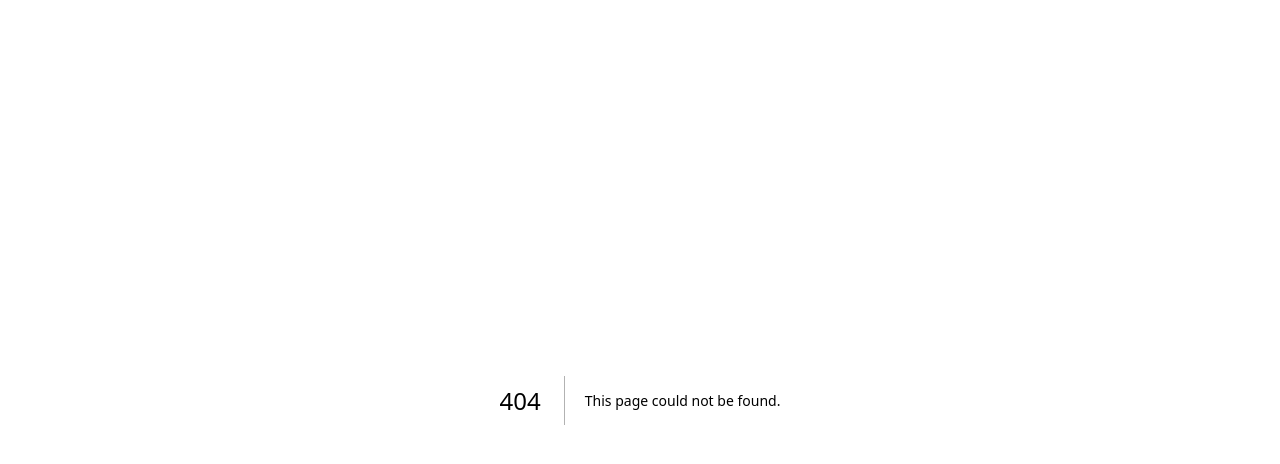
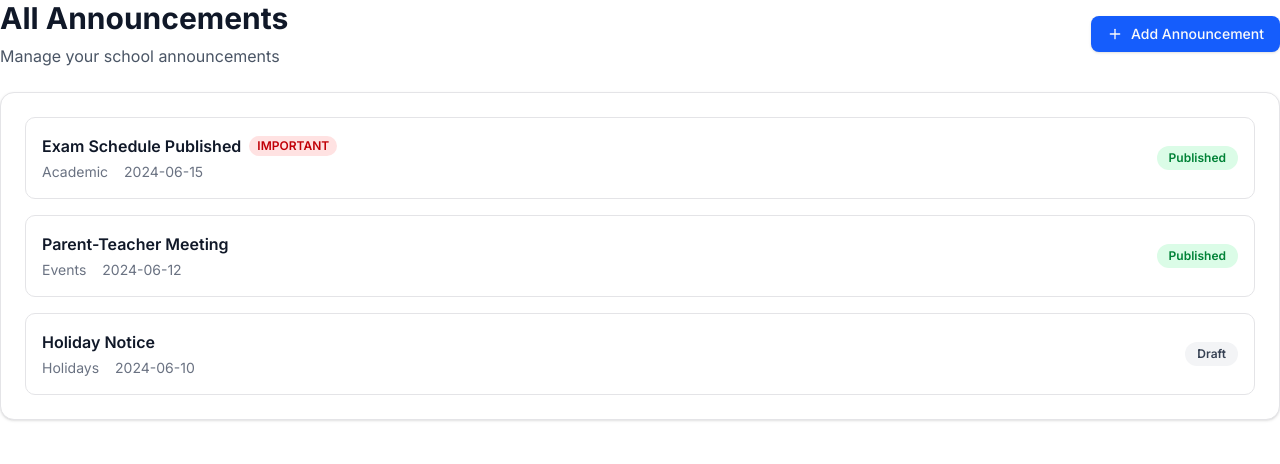
Before and after one commit to fjrhub/smkpgrimojokerto, a Next.js app: page /dashboard/announcements in a window 1280 px wide. Before the commit this address had no page. Shown: the top 464 px of the page. Built offline with nearby package versions, Linux system fonts and the light colour scheme.

Commit message:
feat: add announcements module with create form

```diff
--- a/app/dashboard/announcements/add/page.js
+++ b/app/dashboard/announcements/add/page.js
@@ -1,77 +1,102 @@
-'use client'
+"use client";
 
-import { useState } from 'react'
-import { Card, CardContent, CardHeader, CardTitle } from '@/components/ui/card'
-import { Button } from '@/components/ui/button'
-import { Input } from '@/components/ui/input'
-import { Label } from '@/components/ui/label'
-import { Select, SelectContent, SelectItem, SelectTrigger, SelectValue } from '@/components/ui/select'
-import { Calendar } from '@/components/ui/calendar'
-import { Popover, PopoverContent, PopoverTrigger } from '@/components/ui/popover'
-import { Dialog, DialogContent, DialogHeader, DialogTitle, DialogDescription } from '@/components/ui/dialog'
-import { CalendarIcon, Upload, Eye, Save } from 'lucide-react'
-import { format } from 'date-fns'
-import dynamic from 'next/dynamic'
-import 'react-quill/dist/quill.snow.css'
+import { useState } from "react";
+import { Card, CardContent, CardHeader, CardTitle } from "@/components/ui/card";
+import { Button } from "@/components/ui/button";
+import { Input } from "@/components/ui/input";
+import { Label } from "@/components/ui/label";
+import {
+  Select,
+  SelectContent,
+  SelectItem,
+  SelectTrigger,
+  SelectValue,
+} from "@/components/ui/select";
+import { Calendar } from "@/components/ui/calendar";
+import {
+  Popover,
+  PopoverContent,
+  PopoverTrigger,
+} from "@/components/ui/popover";
+import {
+  Dialog,
+  DialogContent,
+  DialogHeader,
+  DialogTitle,
+  DialogDescription,
+} from "@/components/ui/dialog";
+import { CalendarIcon, Upload, Eye, Save } from "lucide-react";
+import { format } from "date-fns";
+import dynamic from "next/dynamic";
+import "react-quill-new/dist/quill.snow.css";
 
-const ReactQuill = dynamic(() => import('react-quill'), { ssr: false })
+const QuillEditor = dynamic(
+  () => import("react-quill-new").then((mod) => mod.default),
+  { ssr: false },
+);
 
 export default function AddAnnouncementPage() {
   const [formData, setFormData] = useState({
-    title: '',
-    content: '',
-    category: '',
+    title: "",
+    content: "",
+    category: "",
     startDate: undefined,
     endDate: undefined,
-    status: 'draft',
-    priority: 'normal',
+    status: "draft",
+    priority: "normal",
     attachment: null,
-  })
+  });
 
-  const [showPreview, setShowPreview] = useState(false)
-  const [fileName, setFileName] = useState('')
+  const [showPreview, setShowPreview] = useState(false);
+  const [fileName, setFileName] = useState("");
 
   const categories = [
-    'Academic',
-    'Events',
-    'Holidays',
-    'Exam Schedule',
-    'Sports',
-    'Cultural',
-    'Administrative',
-    'General',
-  ]
+    "Academic",
+    "Events",
+    "Holidays",
+    "Exam Schedule",
+    "Sports",
+    "Cultural",
+    "Administrative",
+    "General",
+  ];
 
   const handleFileChange = (e) => {
-    const file = e.target.files?.[0]
+    const file = e.target.files?.[0];
     if (file) {
-      setFileName(file.name)
-      setFormData({ ...formData, attachment: file })
+      setFileName(file.name);
+      setFormData({ ...formData, attachment: file });
     }
-  }
+  };
 
   const handleSave = () => {
-    console.log('Saving announcement:', formData)
-    alert('Announcement saved successfully! (This is a demo - no backend connected)')
-  }
+    console.log("Saving announcement:", formData);
+    alert(
+      "Announcement saved successfully! (This is a demo - no backend connected)",
+    );
+  };
 
   const quillModules = {
     toolbar: [
       [{ header: [1, 2, 3, false] }],
-      ['bold', 'italic', 'underline', 'strike'],
-      [{ list: 'ordered' }, { list: 'bullet' }],
+      ["bold", "italic", "underline", "strike"],
+      [{ list: "ordered" }, { list: "bullet" }],
       [{ align: [] }],
-      ['link', 'image'],
-      ['clean'],
+      ["link", "image"],
+      ["clean"],
     ],
-  }
+  };
 
   return (
     <div className="space-y-6">
       {/* Header */}
       <div>
-        <h1 className="text-3xl font-bold text-gray-900">Add New Announcement</h1>
-        <p className="text-gray-600 mt-2">Create and publish announcements for your school</p>
+        <h1 className="text-3xl font-bold text-gray-900">
+          Add New Announcement
+        </h1>
+        <p className="text-gray-600 mt-2">
+          Create and publish announcements for your school
+        </p>
       </div>
 
       <Card>
@@ -87,7 +112,9 @@ export default function AddAnnouncementPage() {
                 id="title"
                 placeholder="Enter announcement title"
                 value={formData.title}
-                onChange={(e) => setFormData({ ...formData, title: e.target.value })}
+                onChange={(e) =>
+                  setFormData({ ...formData, title: e.target.value })
+                }
                 className="w-full"
               />
             </div>
@@ -95,7 +122,12 @@ export default function AddAnnouncementPage() {
             {/* Category */}
             <div className="space-y-2">
               <Label htmlFor="category">Category *</Label>
-              <Select value={formData.category} onValueChange={(value) => setFormData({ ...formData, category: value })}>
+              <Select
+                value={formData.category}
+                onValueChange={(value) =>
+                  setFormData({ ...formData, category: value })
+                }
+              >
                 <SelectTrigger>
                   <SelectValue placeholder="Select category" />
                 </SelectTrigger>
@@ -113,10 +145,12 @@ export default function AddAnnouncementPage() {
             <div className="space-y-2">
               <Label>Announcement Content *</Label>
               <div className="bg-white border rounded-md">
-                <ReactQuill
+                <QuillEditor
                   theme="snow"
                   value={formData.content}
-                  onChange={(value) => setFormData({ ...formData, content: value })}
+                  onChange={(value) =>
+                    setFormData({ ...formData, content: value })
+                  }
                   modules={quillModules}
                   className="min-h-[300px]"
                 />
@@ -134,14 +168,18 @@ export default function AddAnnouncementPage() {
                       className="w-full justify-start text-left font-normal"
                     >
                       <CalendarIcon className="mr-2 h-4 w-4" />
-                      {formData.startDate ? format(formData.startDate, 'PPP') : 'Pick a date'}
+                      {formData.startDate
+                        ? format(formData.startDate, "PPP")
+                        : "Pick a date"}
                     </Button>
                   </PopoverTrigger>
                   <PopoverContent className="w-auto p-0">
                     <Calendar
                       mode="single"
                       selected={formData.startDate}
-                      onSelect={(date) => setFormData({ ...formData, startDate: date })}
+                      onSelect={(date) =>
+                        setFormData({ ...formData, startDate: date })
+                      }
                       initialFocus
                     />
                   </PopoverContent>
@@ -157,14 +195,18 @@ export default function AddAnnouncementPage() {
                       className="w-full justify-start text-left font-normal"
                     >
                       <CalendarIcon className="mr-2 h-4 w-4" />
-                      {formData.endDate ? format(formData.endDate, 'PPP') : 'Pick a date'}
+                      {formData.endDate
+                        ? format(formData.endDate, "PPP")
+                        : "Pick a date"}
                     </Button>
                   </PopoverTrigger>
                   <PopoverContent className="w-auto p-0">
                     <Calendar
                       mode="single"
                       selected={formData.endDate}
-                      onSelect={(date) => setFormData({ ...formData, endDate: date })}
+                      onSelect={(date) =>
+                        setFormData({ ...formData, endDate: date })
+                      }
                       initialFocus
                     />
                   </PopoverContent>
@@ -176,7 +218,12 @@ export default function AddAnnouncementPage() {
             <div className="grid grid-cols-1 md:grid-cols-2 gap-4">
               <div className="space-y-2">
                 <Label>Status</Label>
-                <Select value={formData.status} onValueChange={(value) => setFormData({ ...formData, status: value })}>
+                <Select
+                  value={formData.status}
+                  onValueChange={(value) =>
+                    setFormData({ ...formData, status: value })
+                  }
+                >
                   <SelectTrigger>
                     <SelectValue />
                   </SelectTrigger>
@@ -189,7 +236,12 @@ export default function AddAnnouncementPage() {
 
               <div className="space-y-2">
                 <Label>Priority</Label>
-                <Select value={formData.priority} onValueChange={(value) => setFormData({ ...formData, priority: value })}>
+                <Select
+                  value={formData.priority}
+                  onValueChange={(value) =>
+                    setFormData({ ...formData, priority: value })
+                  }
+                >
                   <SelectTrigger>
                     <SelectValue />
                   </SelectTrigger>
@@ -262,27 +314,27 @@ export default function AddAnnouncementPage() {
             {/* Preview Header */}
             <div className="space-y-2">
               <div className="flex items-center gap-2">
-                {formData.priority === 'important' && (
+                {formData.priority === "important" && (
                   <span className="px-3 py-1 bg-red-100 text-red-700 text-xs font-semibold rounded-full">
                     IMPORTANT
                   </span>
                 )}
                 <span className="px-3 py-1 bg-blue-100 text-blue-700 text-xs font-semibold rounded-full">
-                  {formData.category || 'Uncategorized'}
+                  {formData.category || "Uncategorized"}
                 </span>
                 <span className="px-3 py-1 bg-gray-100 text-gray-700 text-xs font-semibold rounded-full">
-                  {formData.status === 'publish' ? 'Published' : 'Draft'}
+                  {formData.status === "publish" ? "Published" : "Draft"}
                 </span>
               </div>
               <h2 className="text-2xl font-bold text-gray-900">
-                {formData.title || 'Untitled Announcement'}
+                {formData.title || "Untitled Announcement"}
               </h2>
               <div className="flex items-center gap-4 text-sm text-gray-600">
                 {formData.startDate && (
-                  <span>Start: {format(formData.startDate, 'PPP')}</span>
+                  <span>Start: {format(formData.startDate, "PPP")}</span>
                 )}
                 {formData.endDate && (
-                  <span>End: {format(formData.endDate, 'PPP')}</span>
+                  <span>End: {format(formData.endDate, "PPP")}</span>
                 )}
               </div>
             </div>
@@ -291,14 +343,18 @@ export default function AddAnnouncementPage() {
             <div className="border-t pt-4">
               <div
                 className="prose max-w-none"
-                dangerouslySetInnerHTML={{ __html: formData.content || '<p>No content yet...</p>' }}
+                dangerouslySetInnerHTML={{
+                  __html: formData.content || "<p>No content yet...</p>",
+                }}
               />
             </div>
 
             {/* Preview Attachment */}
             {fileName && (
               <div className="border-t pt-4">
-                <p className="text-sm font-medium text-gray-700 mb-2">Attachment:</p>
+                <p className="text-sm font-medium text-gray-700 mb-2">
+                  Attachment:
+                </p>
                 <div className="flex items-center gap-2 px-4 py-2 bg-gray-50 rounded-md">
                   <Upload size={16} className="text-gray-500" />
                   <span className="text-sm text-gray-700">{fileName}</span>
@@ -309,5 +365,5 @@ export default function AddAnnouncementPage() {
         </DialogContent>
       </Dialog>
     </div>
-  )
+  );
 }
--- /dev/null
+++ b/app/dashboard/announcements/categories/page.js
@@ -0,0 +1,20 @@
+'use client'
+
+import { Card, CardContent, CardHeader, CardTitle } from '@/components/ui/card'
+
+export default function AnnouncementCategoriesPage() {
+  return (
+    <div className="space-y-6">
+      <div>
+        <h1 className="text-3xl font-bold text-gray-900">Announcement Categories</h1>
+        <p className="text-gray-600 mt-2">Manage announcement categories</p>
+      </div>
+
+      <Card>
+        <CardContent className="p-6">
+          <p className="text-gray-600">Category management coming soon</p>
+        </CardContent>
+      </Card>
+    </div>
+  )
+}
--- /dev/null
+++ b/app/dashboard/announcements/page.js
@@ -0,0 +1,63 @@
+'use client'
+
+import { Card, CardContent } from '@/components/ui/card'
+import { Button } from '@/components/ui/button'
+import { Plus } from 'lucide-react'
+import Link from 'next/link'
+
+export default function AllAnnouncementsPage() {
+  const announcements = [
+    { id: 1, title: 'Exam Schedule Published', category: 'Academic', date: '2024-06-15', status: 'Published', priority: 'Important' },
+    { id: 2, title: 'Parent-Teacher Meeting', category: 'Events', date: '2024-06-12', status: 'Published', priority: 'Normal' },
+    { id: 3, title: 'Holiday Notice', category: 'Holidays', date: '2024-06-10', status: 'Draft', priority: 'Normal' },
+  ]
+
+  return (
+    <div className="space-y-6">
+      <div className="flex justify-between items-center">
+        <div>
+          <h1 className="text-3xl font-bold text-gray-900">All Announcements</h1>
+          <p className="text-gray-600 mt-2">Manage your school announcements</p>
+        </div>
+        <Link href="/dashboard/announcements/add">
+          <Button className="flex items-center gap-2 bg-blue-600 hover:bg-blue-700">
+            <Plus size={18} />
+            Add Announcement
+          </Button>
+        </Link>
+      </div>
+
+      <Card>
+        <CardContent className="p-6">
+          <div className="space-y-4">
+            {announcements.map((announcement) => (
+              <div key={announcement.id} className="flex items-center justify-between p-4 border rounded-lg hover:bg-gray-50">
+                <div>
+                  <div className="flex items-center gap-2 mb-1">
+                    <h3 className="font-semibold text-gray-900">{announcement.title}</h3>
+                    {announcement.priority === 'Important' && (
+                      <span className="px-2 py-0.5 bg-red-100 text-red-700 text-xs font-semibold rounded-full">
+                        IMPORTANT
+                      </span>
+                    )}
+                  </div>
+                  <div className="flex gap-4 mt-1">
+                    <span className="text-sm text-gray-500">{announcement.category}</span>
+                    <span className="text-sm text-gray-500">{announcement.date}</span>
+                  </div>
+                </div>
+                <span className={`px-3 py-1 text-xs font-semibold rounded-full ${
+                  announcement.status === 'Published'
+                    ? 'bg-green-100 text-green-700'
+                    : 'bg-gray-100 text-gray-700'
+                }`}>
+                  {announcement.status}
+                </span>
+              </div>
+            ))}
+          </div>
+        </CardContent>
+      </Card>
+    </div>
+  )
+}
```
